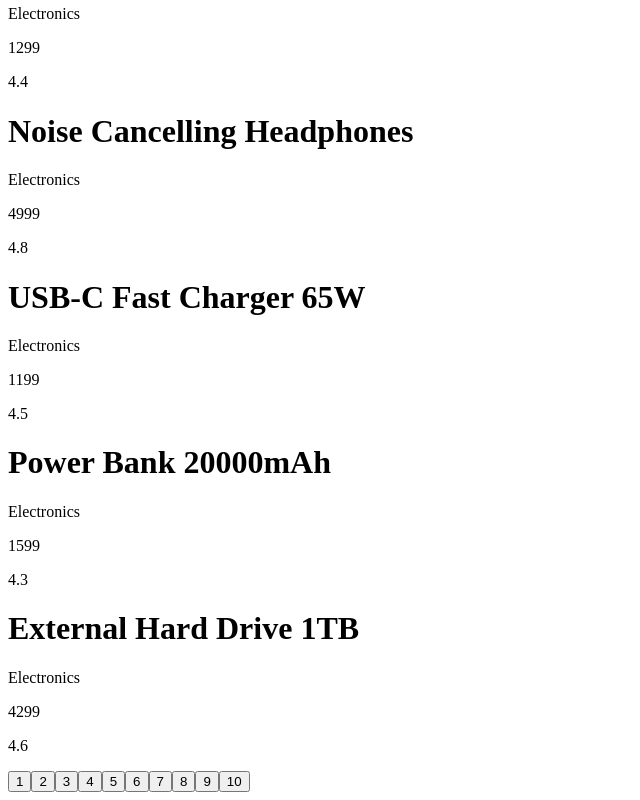
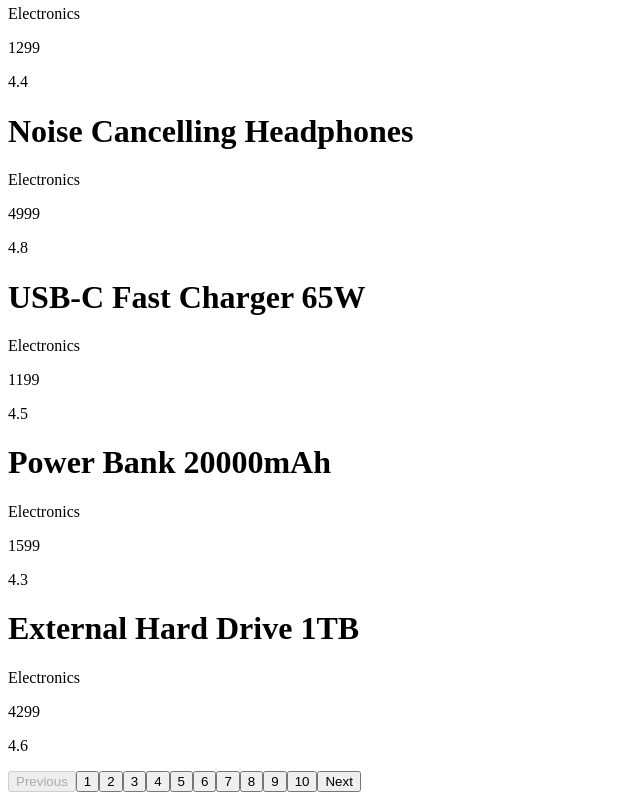
Before and after one commit to karanjoshi-kj/REACT, a React (Vite) app in the folder demo/: page / in a window 1280 px wide. Shown: the part 904-1704 px from the top of the page, without its empty margins (0-640 px from the left). Built offline with nearby package versions, Linux system fonts and the light colour scheme.

Commit message:
PAGENATION CONCEPT LEARNED COMPLETELY

```diff
--- a/demo/src/components/PAGENATION/Pagenationcomplete.jsx
+++ b/demo/src/components/PAGENATION/Pagenationcomplete.jsx
@@ -122,7 +122,14 @@ const Pagenationcomplete = () => {
                 </div>
             ))}
 
-            <div>
+            <div className="btn-parent">
+                <button
+                    disabled={currentPage === 1}
+                    onClick={() => setCurrentPage(currentPage - 1)}
+                >
+                    Previous
+                </button>
+
                 {Array.from({ length: totalpages }, (_, pageNumber) => (
                     <button
                         key={pageNumber}
@@ -131,6 +138,13 @@ const Pagenationcomplete = () => {
                         {pageNumber + 1}
                     </button>
                 ))}
+
+                <button
+                    disabled={currentPage === totalpages}
+                    onClick={() => setCurrentPage(currentPage + 1)}
+                >
+                    Next
+                </button>
             </div>
         </div>
     );
```
